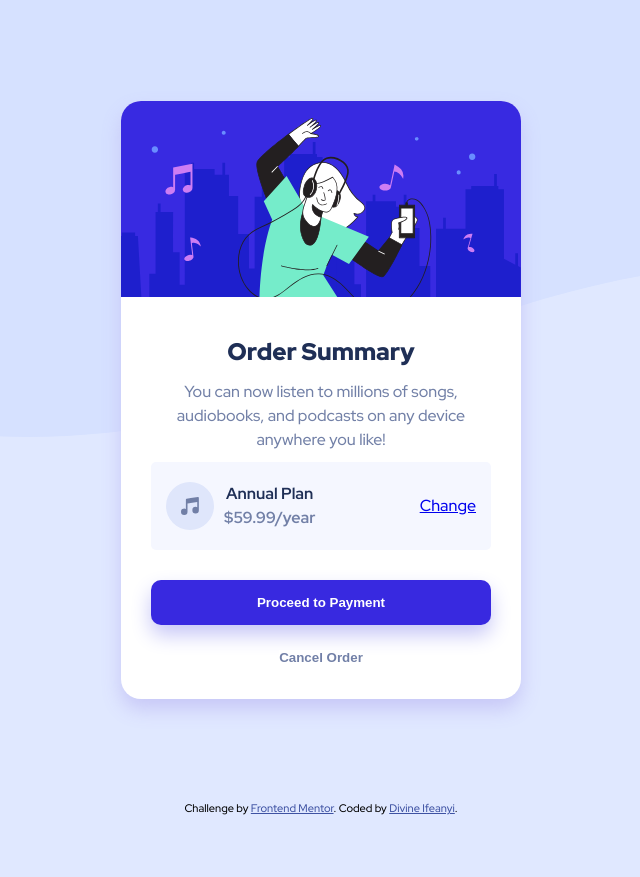
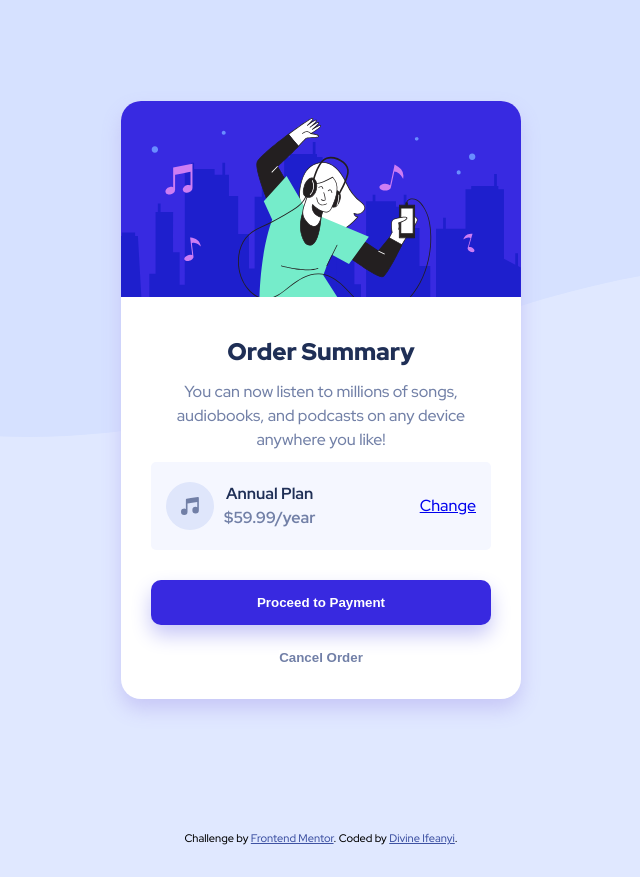
Before and after one commit to Divine-hash/order-summary-component, a plain HTML site: page index.html in a window 1280 px wide. Shown: the whole page, without its empty margins (319-959 px from the left). Before the commit the page ends 817 px from the top, so only its background shows below. Drawn offline with Linux system fonts and the light colour scheme.

Commit message:
Add padding to footer section

```diff
--- a/style.css
+++ b/style.css
@@ -118,6 +118,10 @@ button:hover {
   color: var(--dark-blue);
 }
 
+.footer-section {
+  padding: 30px;
+}
+
 @media (max-width: 400px) {
   body {
     background: var(--pale-blue) url("./images/pattern-background-mobile.svg") no-repeat;
```
